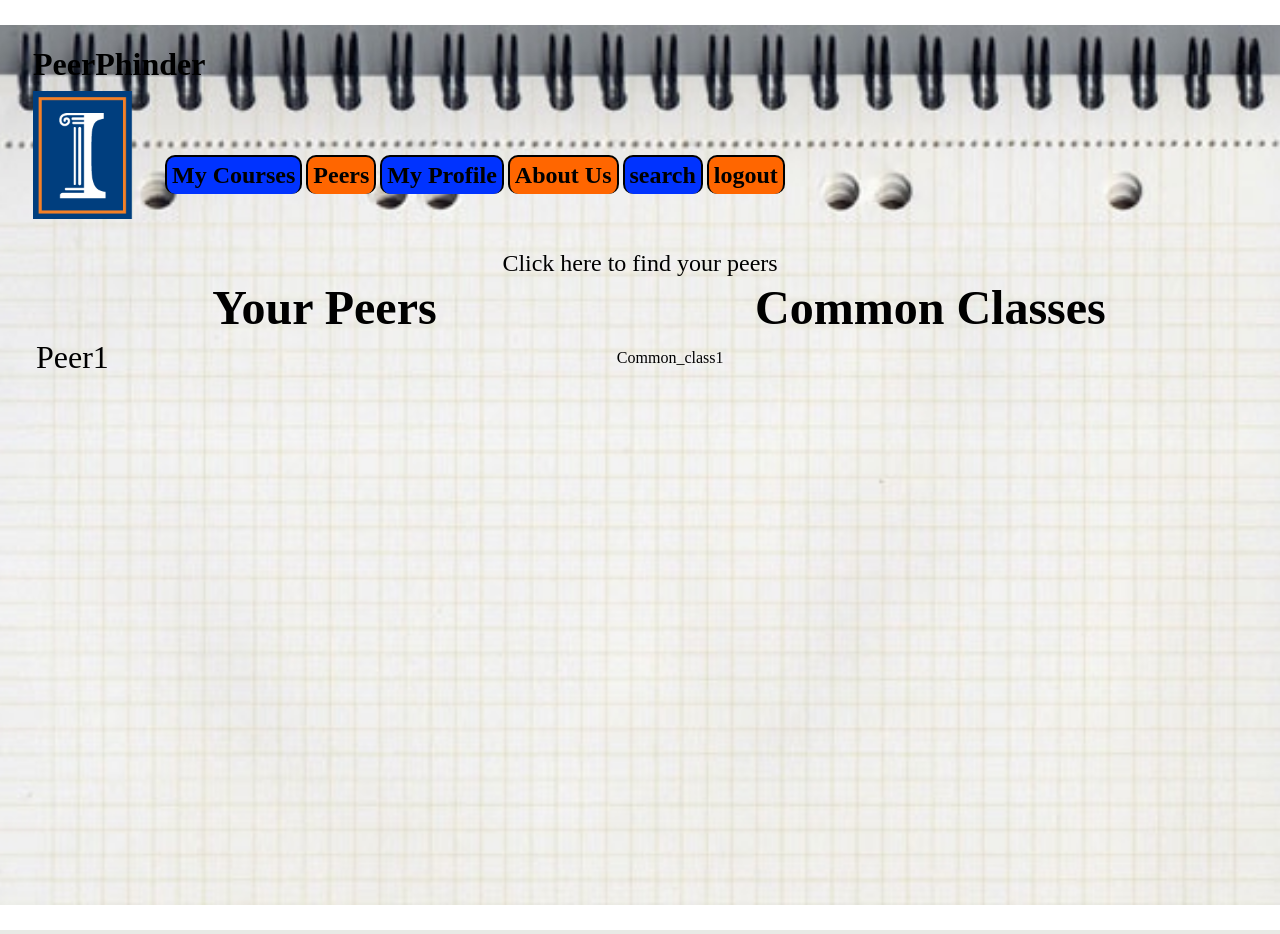
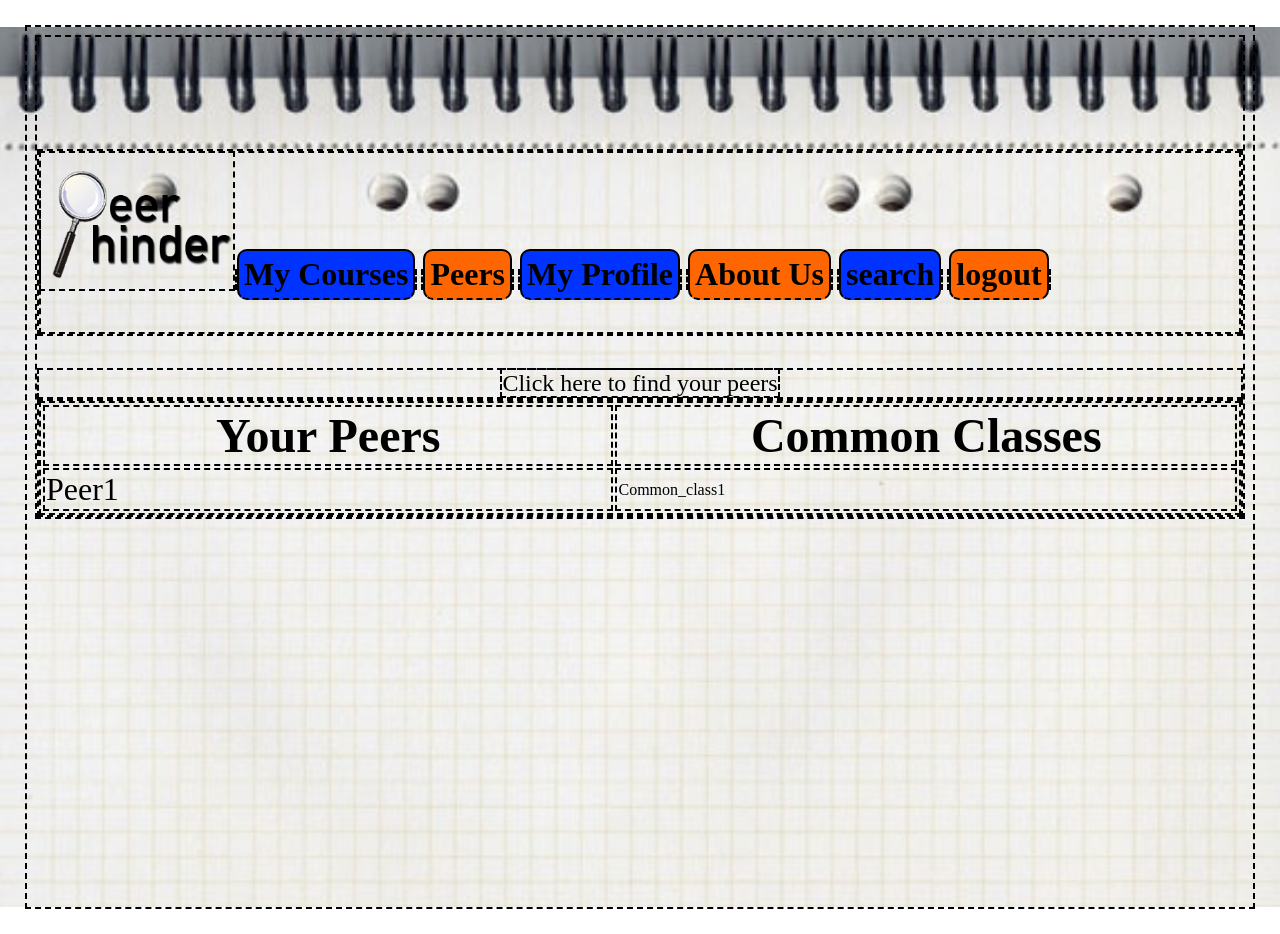
Before and after one commit to IEFXProjects/PeerFinder, a PHP site: page /Peers.html in a window 1280 px wide. Run offline with PHP 8.4, Linux system fonts and the light colour scheme.

Commit message:
minor changes to the header

```diff
--- a/Peers.html
+++ b/Peers.html
@@ -6,9 +6,9 @@
 		<title>Peers</title>
 	</head>
 	<body>
-		<div class="header">
+		<div id="header">
 			<h1 id="PeerPhinder">PeerPhinder</h1>
-			<img src="Pictures/UIUClogo.PNG" id="photo"/>
+			<img src="Pictures/PeerPhinderLogo.PNG" id="photo"/>
 			<div id="largetab">
 					<a href="mycourses.html"><h3 class="tabs blue" id="Mycourses">My Courses</h3></a>
 					<a href="peers.html"><h3 class="tabs orange" id="Peers">Peers</h3></a>
--- a/Profilepage.html
+++ b/Profilepage.html
@@ -6,9 +6,9 @@
 		<title>Profilepage</title>
 	</head>
 	<body>
-		<div class="header">
+		<div id="header">
 			<h1 id="PeerPhinder">PeerPhinder</h1>
-			<img src="Pictures/UIUClogo.PNG" id="photo"/>
+			<img src="Pictures/PeerPhinderLogo.PNG" id="photo"/>
 				<div id="largetab">
 						<a href="mycourses.html"><h3 class="tabs blue" id="Mycourses">My Courses</h3></a>
 						<a href="peers.html"><h3 class="tabs orange" id="Peers">Peers</h3></a>
@@ -16,8 +16,8 @@
 						<a href="aboutus.html"><h3 class="tabs orange" id="aboutus">About Us</h3></a>
 						<a href="search.html"><h3 class="tabs blue" id="search">search</h3></a>
 						<a href="logout2.html"><h3 class="tabs orange" id="logout">logout</h3></a>
+				</div>
 
-			</div>
 		</div>
 		<div id="pageinfo">
 			<p id="message">This page is what other users will see when they view you</p>
--- a/aboutus.html
+++ b/aboutus.html
@@ -7,9 +7,9 @@
 	</head>
 
 	<body>
-		<div class="header">
+		<div id="header">
 			<h1 id="PeerPhinder">PeerPhinder</h1>
-			<img src="Pictures/UIUClogo.PNG" id="photo"/>
+			<img src="Pictures/PeerPhinderLogo.PNG" id="photo"/>
 			<div id="largetab">
 				<a href="mycourses.html"><h3 class="tabs blue" id="Mycourses">My Courses</h3></a>
 				<a href="peers.html"><h3 class="tabs orange" id="Peers">Peers</h3></a>
--- a/classinput.html
+++ b/classinput.html
@@ -5,9 +5,9 @@
 		<link type="text/css" rel="stylesheet" href="tabs.css"/>
 	</header>
 	<body>
-		<div class="header">
+		<div id="header">
 			<h1 id="PeerPhinder">PeerPhinder</h1>
-			<img src="Pictures/UIUClogo.PNG" id="photo"/>
+			<img src="Pictures/PeerPhinderLogo.PNG" id="photo"/>
 				<div id="largetab">
 						<a href="mycourses.html"><h3 class="tabs blue" id="Mycourses">My Courses</h3></a>
 						<a href="peers.html"><h3 class="tabs orange" id="Peers">Peers</h3></a>
@@ -15,8 +15,8 @@
 						<a href="aboutus.html"><h3 class="tabs orange" id="aboutus">About Us</h3></a>
 						<a href="search.html"><h3 class="tabs blue" id="search">search</h3></a>
 						<a href="logout2.html"><h3 class="tabs orange" id="logout">logout</h3></a>
+				</div>
 
-			</div>
 		</div>
 		<a id="goback" href="mycourses.html">Go back</a>
 		<p class="space"></p>
--- a/mycourses.html
+++ b/mycourses.html
@@ -6,9 +6,9 @@
 		<title>mycourses</title>
 	</head>
 	<body>
-		<div class="header">
+		<div id="header">
 				<h1 id="PeerPhinder">PeerPhinder</h1>
-				<img src="Pictures/UIUClogo.PNG" id="photo"/>
+				<img src="Pictures/PeerPhinderLogo.PNG" id="photo"/>
 				<div id="largetab">
 						<a href="mycourses.html"><h3 class="tabs blue" id="Mycourses">My Courses</h3></a>
 						<a href="peers.html"><h3 class="tabs orange" id="Peers">Peers</h3></a>
@@ -18,7 +18,6 @@
 						<a href="logout2.html"><h3 class="tabs orange" id="logout">logout</h3></a>
 				</div>
 		</div>
-
 		<div class="main">
 			<h1 id="mycoursesmain">My Courses</h1>
 				<table>
--- a/tabs.css
+++ b/tabs.css
@@ -4,14 +4,15 @@ html {
 	height: 110%;
 	margin: 25px;
 }
-.header {
+#header {
 	margin-bottom: 2em;
+	margin-top: 7em;
+	white-space: nowrap;
 }
 .orange{background-color:#FF6600;}
 .blue{background-color: #0033FF}
 #photo {
 	float: left;
-	padding: 2em;
 	padding-left: 0em;
 	height: 8em;
 	padding-bottom: 0;
@@ -20,7 +21,7 @@ html {
 #PeerPhinder {
 	clear: left;
 	font-size: 2em;
-	margin-bottom: 0em;
+	display: none;
 	}
 .tabs {
 	display: inline-block;
@@ -33,9 +34,12 @@ html {
 	margin-top: 3em;
 	text-decoration: bold;
 	color: black;
-	font-size: 1.5em;
+	font-size: 2em;
+	white-space: nowrap;
 	}
 #largtab {
 	float: left;
-	width: 30em;
 }
+* {
+	border: 2px dashed black;
+	}
```
Also changed, not shown: search.html (+3 -4 lines), pictures/PeerPhinderLogo.png (added). Lines whose indentation alone changed are shown as unchanged.
